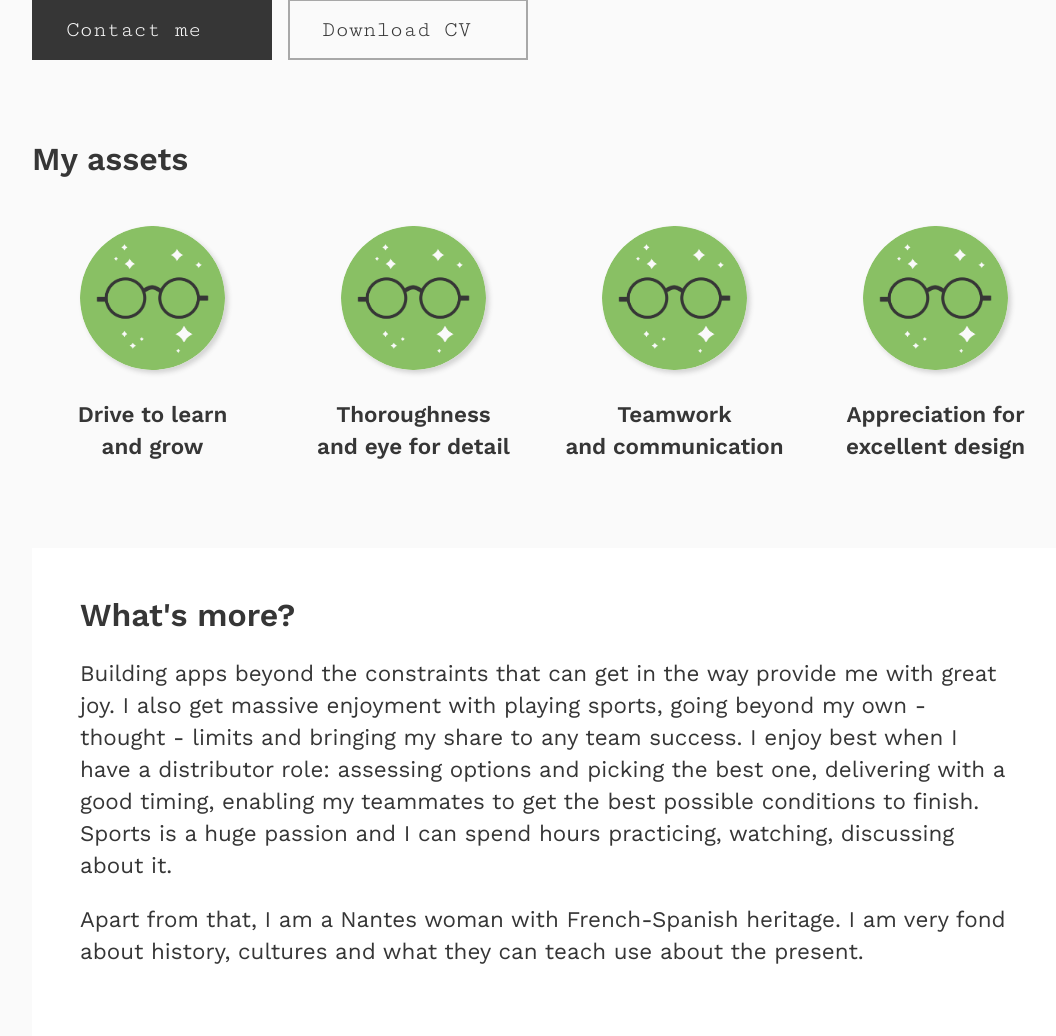
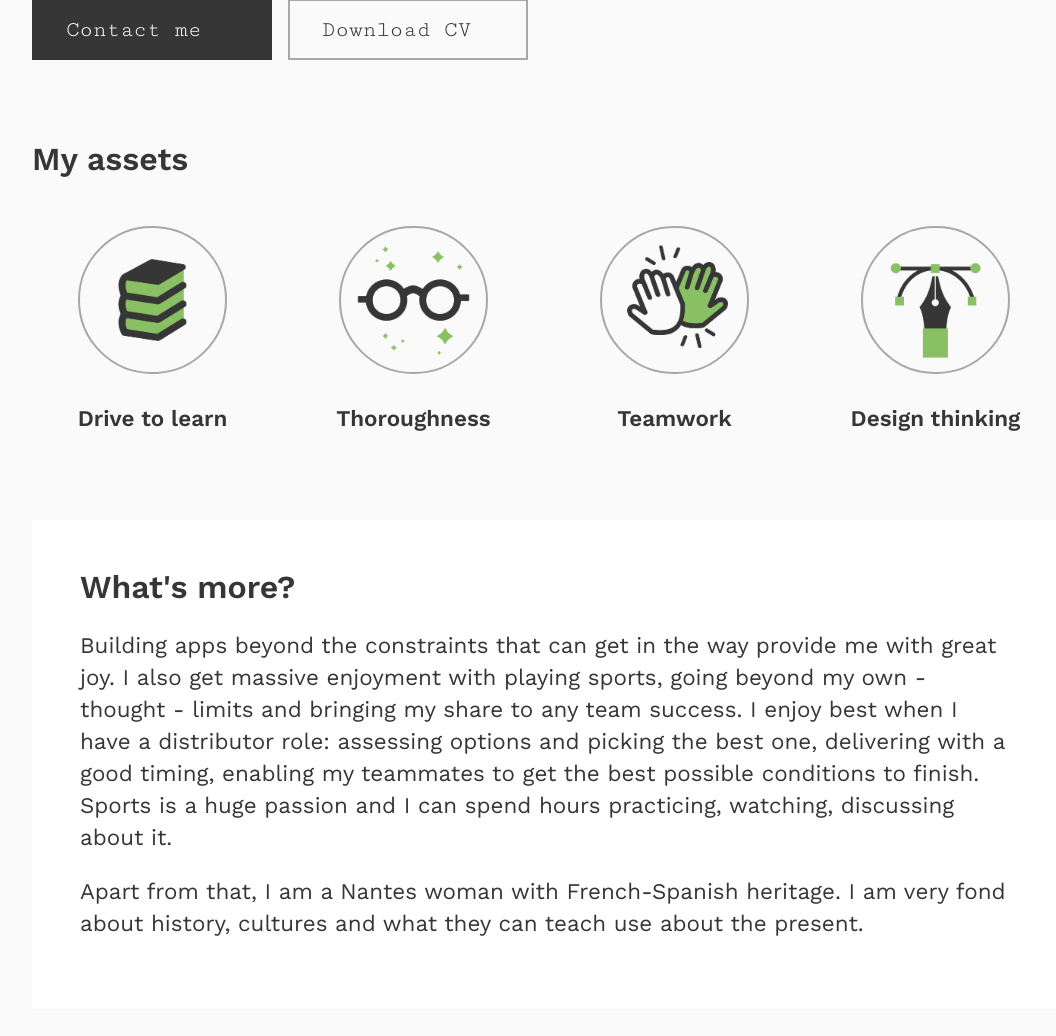
Before and after one commit to margaux-m/portfolio, a PHP site: page /pages/about.html in a window 1280 px wide. Shown: the part 2085-3121 px from the top of the page, without its empty margins (96-1152 px from the left). Run offline with PHP 8.4, Linux system fonts and the light colour scheme; some libraries are stand-ins or nearby versions.

Commit message:
About page: added tailor-made visuals for asset cards

```diff
--- a/assets/css/components/cards.css
+++ b/assets/css/components/cards.css
@@ -8,7 +8,8 @@
 .asset-card > img {
   width: 60%;
   border-radius: 50%;
-  box-shadow: 3px 3px 5px rgba(54, 54, 54, 0.2);
+  border: 2px solid #A8A8A8;
+  /*box-shadow: 3px 3px 5px rgba(54, 54, 54, 0.2);*/
 }
 
 .asset-card > p {
--- a/pages/about.html
+++ b/pages/about.html
@@ -122,20 +122,20 @@
     <h2 class="h2-subtitle">My assets</h2>
     <div class="asset-cards">
       <div class="asset-card">
-        <img src="../assets/images/thoroughness.png" alt="Glasses shinning">
-        <p>Drive to learn <br>and grow</p>
+        <img src="../assets/images/learning.png" alt="Book stack">
+        <p>Drive to learn</p>
       </div>
       <div class="asset-card">
         <img src="../assets/images/thoroughness.png" alt="Glasses shinning">
-        <p>Thoroughness <br>and eye for detail</p>
+        <p>Thoroughness</p>
       </div>
       <div class="asset-card">
-        <img src="../assets/images/thoroughness.png" alt="Glasses shinning">
-        <p>Teamwork <br>and communication</p>
+        <img src="../assets/images/teamwork.png" alt="Hands doing a high five">
+        <p>Teamwork</p>
       </div>
       <div class="asset-card">
-        <img src="../assets/images/thoroughness.png" alt="Glasses shinning">
-        <p>Appreciation for excellent design</p>
+        <img src="../assets/images/design-thinking.png" alt="Pen drawing vector lines">
+        <p>Design thinking</p>
       </div>
     </div>
     <!-- Extra info -->
```
Also changed, not shown: assets/images/design-thinking.png (added), assets/images/learning.png (added), assets/images/teamwork.png (added), assets/images/thoroughness.png.
